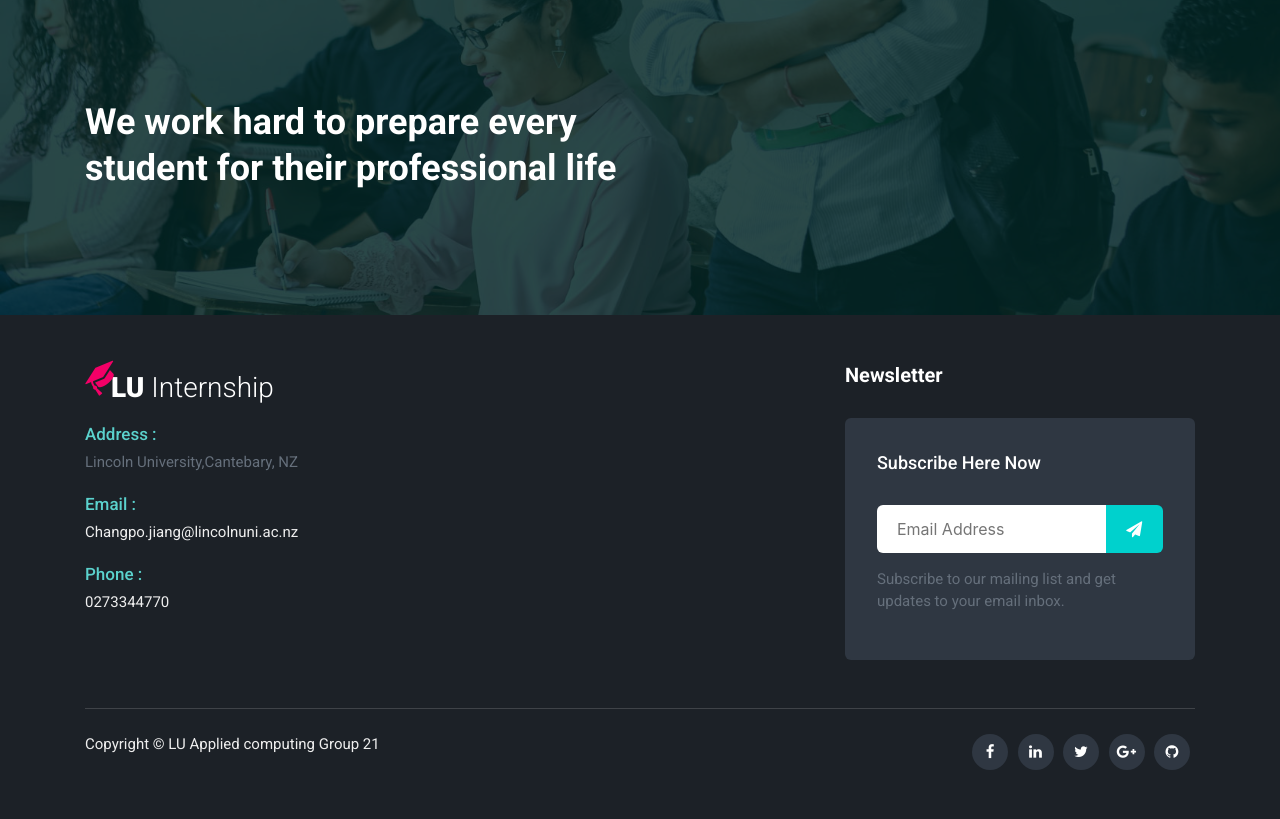
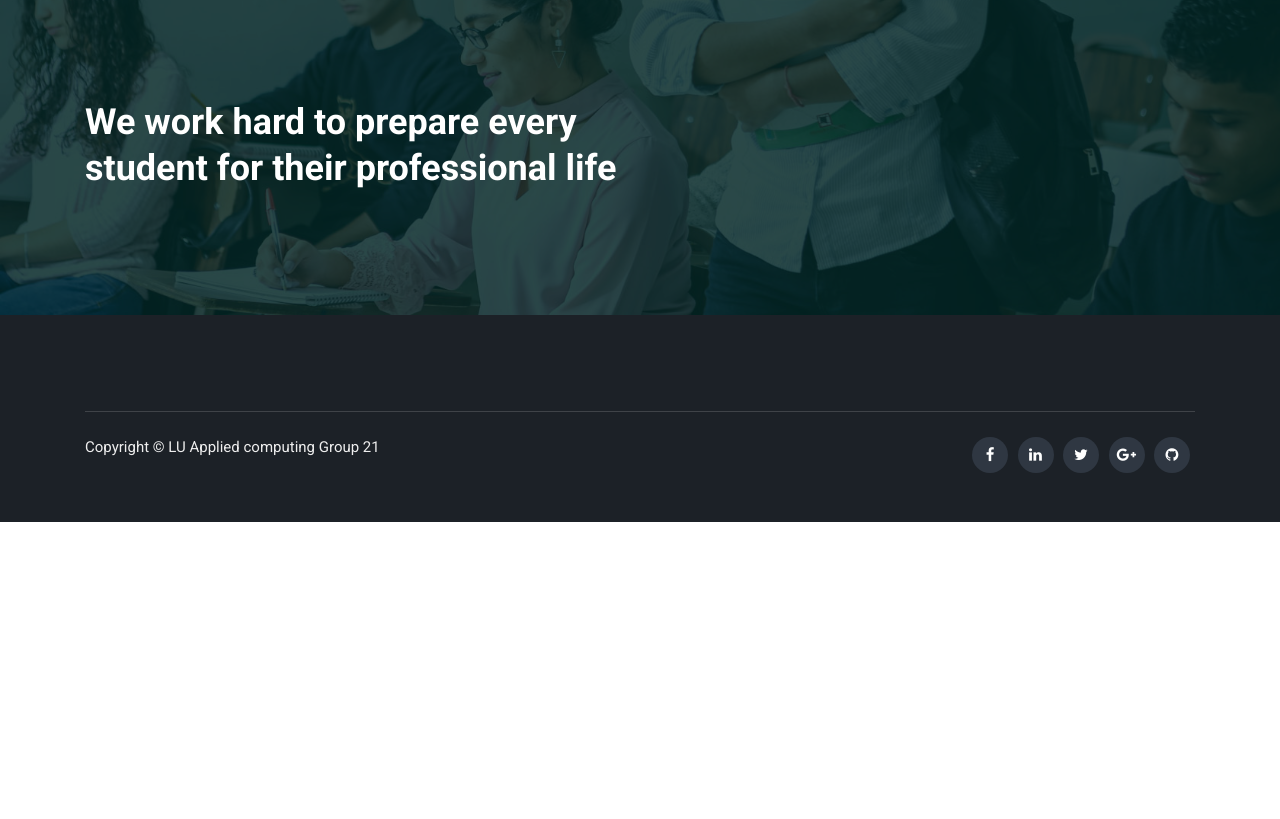
Before and after one commit to LUMasterOfAppliedComputing/comp639-2023-s1-project2-group21, a Flask app: page /about in a window 1280 px wide. Shown: the part 857-1676 px from the top of the page. After the commit the page ends 1379 px from the top, so only its background shows below. Run offline with Flask 3, Linux system fonts and the light colour scheme; some libraries are stand-ins or nearby versions; some web fonts are replaced.

Commit message:
Update base.html

```diff
--- a/templates/base.html
+++ b/templates/base.html
@@ -126,45 +126,7 @@
   <section class="w3l-footer-16">
     <div class="w3l-footer-16-main py-5">
         <div class="container">
-            <div class="row">
-                <div class="col-lg-4 column">
-                    <div class="row">
-                        <div class="col-md-8 column">
 
-                                <a class="logo-2" href="index.html">
-                                        <label class="lohny-2"><span class="fa fa-graduation-cap" aria-hidden="true"></span>LU</label>
-                                        Internship</a>
-
-                            <div class="ad-text-inf">
-                              <p><span class="color-hny">Address :</span> Lincoln University,Cantebary, NZ</p>
-                             </div>
-                             <div class="ad-text-inf">
-                                    <p><span class="color-hny">Email :</span> <a href="mailto:info@example.com">Changpo.jiang@lincolnuni.ac.nz&nbsp;</a></p>
-                                 </div>
-                                 <div class="ad-text-inf">
-                                        <p><span class="color-hny">Phone :</span> <a href="tel:+142 5897555">0273344770&nbsp;</a></p>
-                                     </div>
-                        </div>
-                        <div class="col-md-4 column">
-
-                        </div>
-                    </div>
-                </div>
-                <div class="col-lg-4 col-md-6 column column3 mt-lg-0 mt-4">
-
-                </div>
-                <div class="col-lg-4 col-md-6 column column4 mt-lg-0 mt-4">
-                    <h3>Newsletter </h3>
-                    <div class="end-column">
-                        <h4>Subscribe Here Now</h4>
-                        <form action="#" class="subscribe" method="post">
-                            <input type="email" name="email" placeholder="Email Address" required="">
-                            <button><span class="fa fa-paper-plane" aria-hidden="true"></span></button>
-                        </form>
-                        <p>Subscribe to our mailing list and get updates to your email inbox.</p>
-                    </div>
-                </div>
-            </div>
             <div class="d-flex below-section justify-content-between align-items-center pt-4 mt-5">
                 <div class="columns text-lg-left text-center">
                     <p><a target="_blank" href="https://campingmap.site/">Copyright &copy; LU Applied computing Group 21</a>
```
